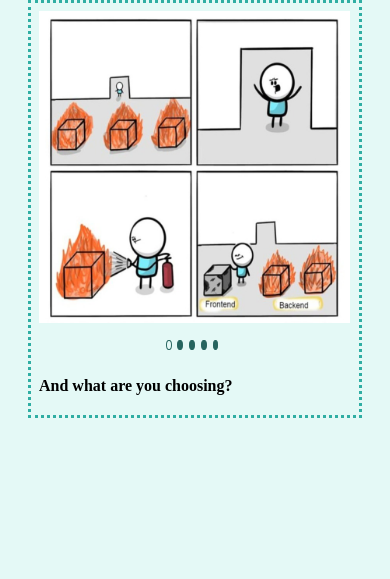
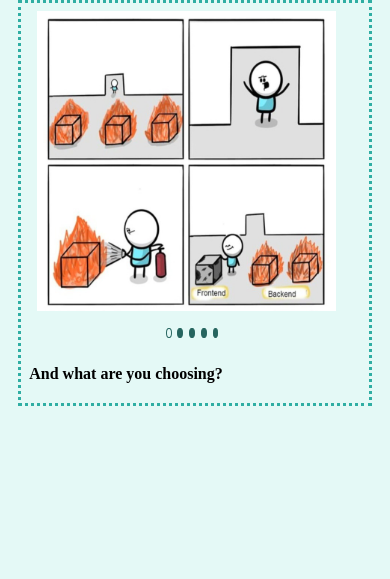
Before and after one commit to KateKaliaha/cssMemSlider, a plain HTML site: page cssMemSlider/index.html in a window 390 px wide. Drawn offline with Linux system fonts and the light colour scheme.

Commit message:
feat: change adaptive for slides (Sat, May 14, 2022 07:18:02 PM)

```diff
--- a/cssMemSlider/style.css
+++ b/cssMemSlider/style.css
@@ -23,21 +23,24 @@ input {
 display: flex;
 width: 300vw;
 margin-bottom: 2vh;
+max-height: 28rem;
 }
 
 .slides {
     width: 50vw;
-    height: auto;
+    /* height: auto; */
     display: flex;
     justify-content: center;
     align-items: center;
     transition: all 0.7s ease-in-out;
     margin-right: 1%;
+    max-height: 28rem;
 }
 
 img {
     object-fit: cover;
-    width: 90%;
+    /* width: 50%; */
+    max-height: 28rem;
 }
 
 #slide-one:checked ~ .mems .slides {
@@ -142,12 +145,37 @@ overflow: hidden;
     transform: translateY(-400%)
 }
 
-@media (max-width: 869px) {
+@media (max-width: 900px) {
+    .wrapper-slide {
+        padding: 1vh;
+    }
+    /* .slides {
+        margin-right: 0.99%;
+    }
+    .img {
+        width: 100%;
+    } */
     .text {
         font-size: 1rem;
     }
 }
-
+@media (max-width: 860px) {
+    /* .slides {
+        margin-right: 1.1%;
+    } */
+    .wrapper-slide {
+        width: 80vw;
+    }
+    .mems {
+        width: 420vw;
+    }
+    .slides {
+        width: 80vw;
+    }
+    .img {
+        width: 80%;
+    }
+}
 @media (max-width: 768px) {
     .wrapper-slide {
         padding: 1vh;
@@ -168,9 +196,9 @@ overflow: hidden;
     .label-btn {
         height: 1vh;
     }
-    img {
+    /* img {
         width: 100%;
-    }
+    } */
 }
 
 @media (max-width: 580px) {
@@ -178,15 +206,49 @@ overflow: hidden;
         width: 80vw;
     }
     .mems {
-        width: 420vw;
+        width: 400vw;
     }
     .slides {
         width: 80vw;
     }
+    /* .img {
+        width: 40%;
+    } */
+}
+
+@media (max-width: 530px) {
+    .wrapper-slide {
+        width: 85vw;
+    }
+    .mems {
+        width: 425vw;
+    }
+    .slides {
+        width: 85vw;
+    }
+     .slides img {
+        width: 95%;
+    }
 }
 @media (max-width: 375px) {
+    .wrapper-slide {
+        width: 79vw;
+    }
+    .mems {
+        width: 420vw;
+    }
+    .slides {
+        width: 90vw;
+    }
+    /* .slides img {
+        width: 100%;
+    } */
 
     .text {
         font-size: 0.9rem;
     }
+    .label-btn {
+        height: 1.5vh;
+        width: 2vh;
+    }
 }
```
